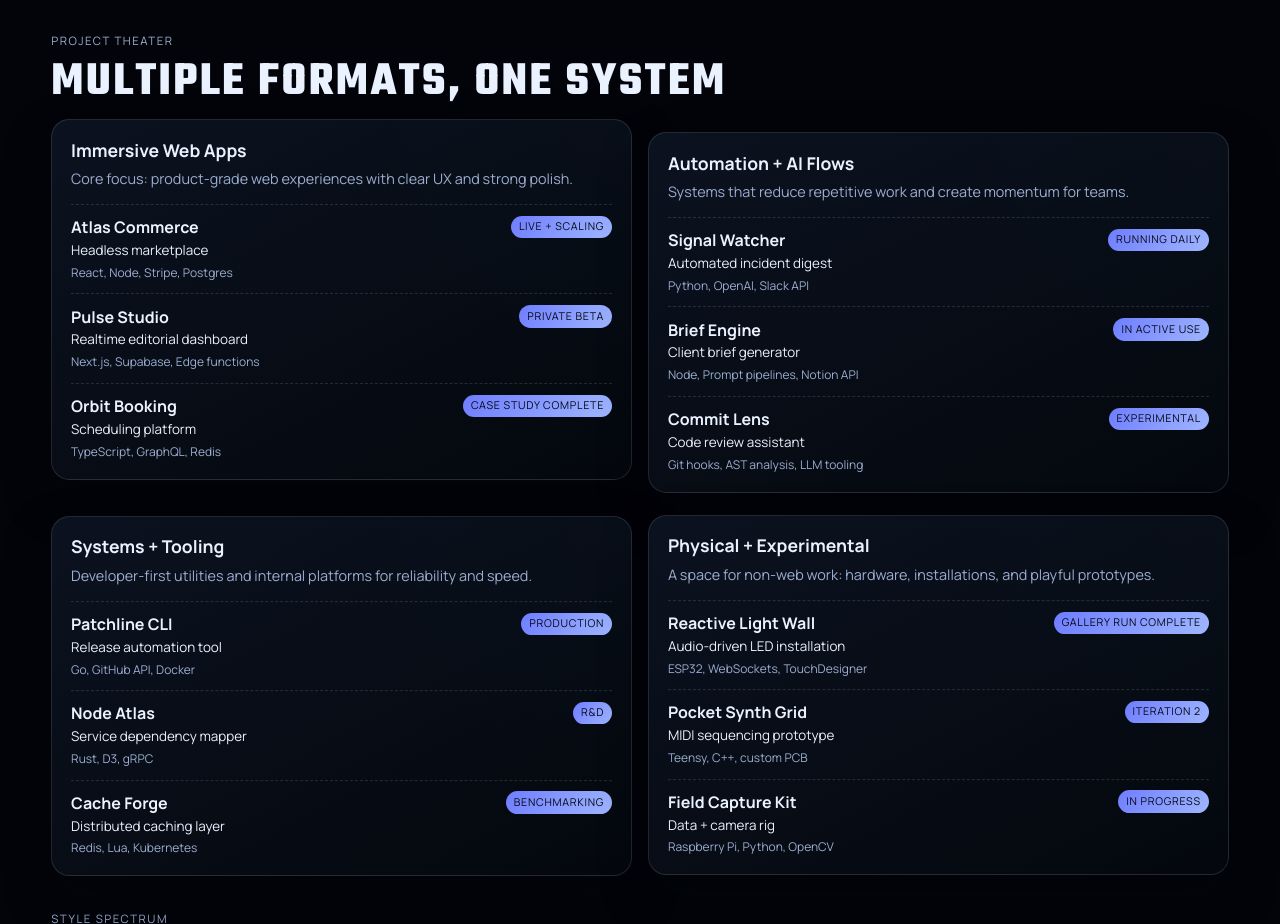
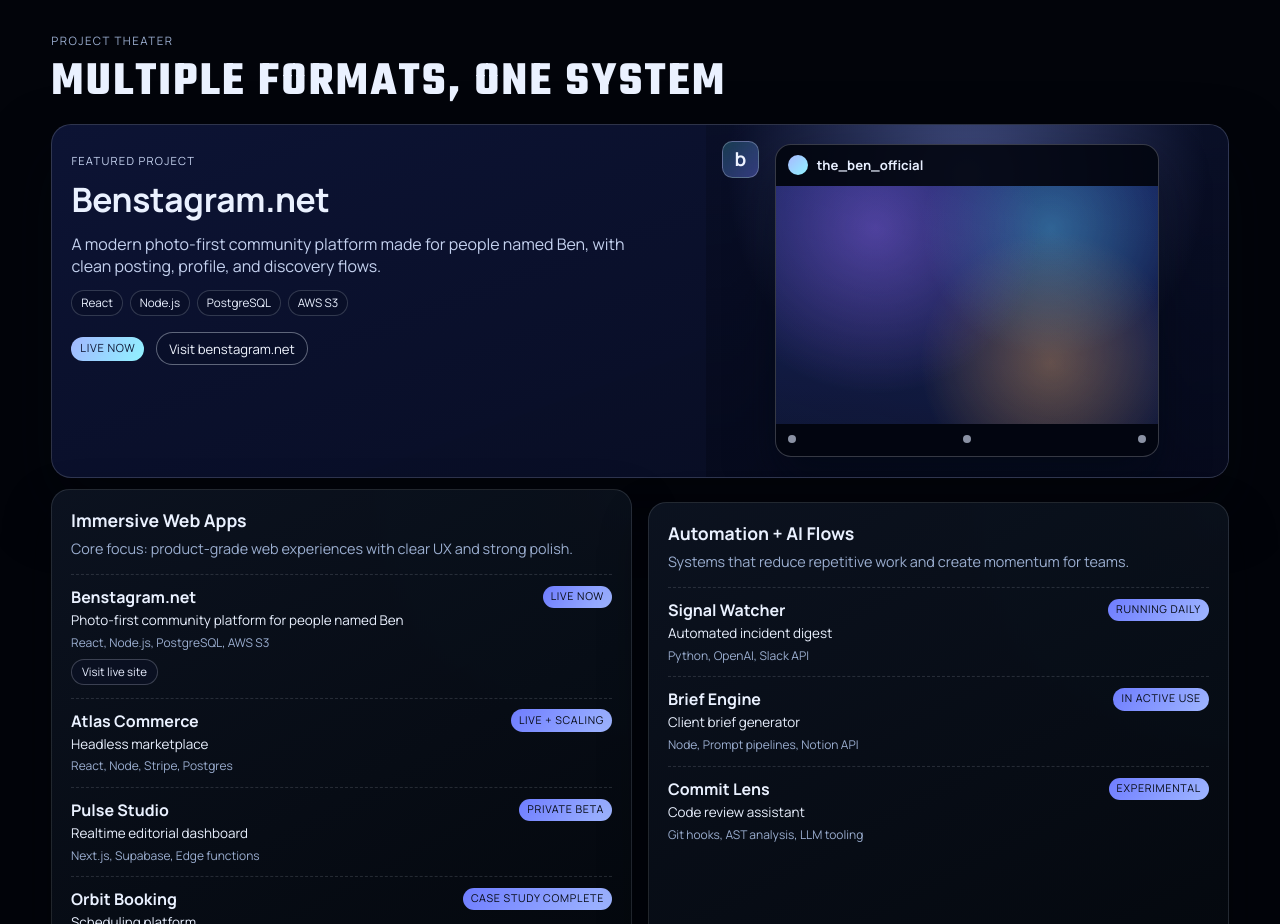
Before and after one commit to nkweeks/coding-around, a React (Vite) app: page / in a window 1280 px wide. Shown: the part 1660-2584 px from the top of the page. Built offline with nearby package versions, Linux system fonts and the light colour scheme.

Commit message:
Add featured Benstagram project card

```diff
--- a/src/App.css
+++ b/src/App.css
@@ -470,6 +470,172 @@
   gap: 1rem;
 }
 
+.featured-project-card {
+  display: grid;
+  grid-template-columns: 1.1fr 0.9fr;
+  gap: 1rem;
+  margin-bottom: 1rem;
+  border-radius: 1.25rem;
+  border: 1px solid rgba(234, 241, 255, 0.16);
+  background:
+    linear-gradient(160deg, rgba(14, 22, 58, 0.88), rgba(8, 13, 35, 0.92)),
+    radial-gradient(circle at 100% 0%, rgba(144, 168, 255, 0.24), transparent 44%);
+  box-shadow: 0 1.8rem 3.7rem rgba(3, 5, 12, 0.52);
+  overflow: hidden;
+}
+
+.featured-project-copy {
+  padding: 1.2rem;
+}
+
+.featured-project-kicker {
+  margin: 0;
+  text-transform: uppercase;
+  letter-spacing: 0.11em;
+  color: #a7b9e6;
+  font-size: 0.7rem;
+}
+
+.featured-project-copy h3 {
+  margin: 0.45rem 0 0;
+  font-family: var(--body-font);
+  font-size: clamp(1.55rem, 3.6vw, 2.1rem);
+  letter-spacing: -0.01em;
+}
+
+.featured-project-copy p {
+  margin: 0.66rem 0 0;
+  color: #c4d1ef;
+  max-width: 58ch;
+}
+
+.featured-project-tags {
+  margin-top: 0.8rem;
+  display: flex;
+  flex-wrap: wrap;
+  gap: 0.45rem;
+}
+
+.featured-project-tags span {
+  border-radius: 999px;
+  border: 1px solid rgba(234, 241, 255, 0.18);
+  padding: 0.25rem 0.55rem;
+  font-size: 0.73rem;
+  color: #eaf1ff;
+  background: rgba(10, 15, 39, 0.56);
+}
+
+.featured-project-actions {
+  margin-top: 1rem;
+  display: flex;
+  align-items: center;
+  gap: 0.72rem;
+  flex-wrap: wrap;
+}
+
+.featured-project-actions span {
+  border-radius: 999px;
+  padding: 0.27rem 0.56rem;
+  font-size: 0.7rem;
+  letter-spacing: 0.06em;
+  text-transform: uppercase;
+  color: #0f1634;
+  background: linear-gradient(120deg, #a2b7ff, #90f3ff);
+}
+
+.featured-project-actions a {
+  display: inline-flex;
+  align-items: center;
+  border-radius: 999px;
+  border: 1px solid rgba(234, 241, 255, 0.38);
+  padding: 0.42rem 0.78rem;
+  color: #f0f5ff;
+  font-size: 0.82rem;
+  background: rgba(9, 15, 38, 0.42);
+}
+
+.featured-project-visual {
+  position: relative;
+  min-height: 17rem;
+  padding: 1.2rem;
+  display: flex;
+  align-items: flex-end;
+  justify-content: center;
+  background:
+    radial-gradient(circle at 50% 14%, rgba(143, 163, 255, 0.42), transparent 60%),
+    linear-gradient(175deg, rgba(8, 13, 34, 0.52), rgba(6, 10, 28, 0.88));
+}
+
+.ben-logo-chip {
+  position: absolute;
+  top: 1rem;
+  left: 1rem;
+  width: 2.3rem;
+  height: 2.3rem;
+  border-radius: 0.65rem;
+  display: grid;
+  place-items: center;
+  color: #eef3ff;
+  font-weight: 700;
+  font-size: 1.2rem;
+  border: 1px solid rgba(234, 241, 255, 0.28);
+  background: linear-gradient(140deg, rgba(89, 241, 255, 0.2), rgba(114, 122, 255, 0.38));
+}
+
+.ben-post-card {
+  width: min(24rem, 100%);
+  border-radius: 1rem;
+  overflow: hidden;
+  border: 1px solid rgba(234, 241, 255, 0.22);
+  background: rgba(3, 6, 16, 0.9);
+  box-shadow: 0 1.5rem 2.8rem rgba(4, 8, 20, 0.58);
+}
+
+.ben-post-card header {
+  display: flex;
+  align-items: center;
+  gap: 0.55rem;
+  padding: 0.65rem 0.75rem;
+}
+
+.ben-avatar {
+  width: 1.25rem;
+  height: 1.25rem;
+  border-radius: 999px;
+  background: linear-gradient(135deg, #a8b8ff, #90f3ff);
+}
+
+.ben-post-card header p {
+  margin: 0;
+  color: #e8efff;
+  font-size: 0.82rem;
+  font-weight: 600;
+}
+
+.ben-post-image {
+  aspect-ratio: 16 / 10;
+  background:
+    linear-gradient(200deg, rgba(26, 36, 92, 0.22), rgba(17, 24, 58, 0.14)),
+    radial-gradient(circle at 26% 18%, rgba(156, 109, 255, 0.52), transparent 48%),
+    radial-gradient(circle at 72% 74%, rgba(255, 180, 90, 0.42), transparent 40%),
+    radial-gradient(circle at 72% 18%, rgba(95, 214, 255, 0.46), transparent 38%),
+    linear-gradient(180deg, #15245f, #0f1738);
+}
+
+.ben-post-card footer {
+  display: flex;
+  align-items: center;
+  gap: 0.42rem;
+  padding: 0.68rem 0.75rem 0.82rem;
+}
+
+.ben-post-card footer span {
+  width: 0.5rem;
+  height: 0.5rem;
+  border-radius: 999px;
+  background: rgba(222, 231, 255, 0.62);
+}
+
 .track-card {
   transform: translate3d(0, var(--float-y), 0);
   border-radius: 1.15rem;
@@ -550,6 +716,23 @@
 .track-card li em {
   color: var(--text-soft);
   font-size: 0.75rem;
+}
+
+.project-link {
+  display: inline-flex;
+  margin-top: 0.52rem;
+  padding: 0.28rem 0.62rem;
+  border-radius: 999px;
+  border: 1px solid rgba(234, 241, 255, 0.22);
+  font-size: 0.72rem;
+  color: #e8eeff;
+  background: rgba(12, 18, 42, 0.52);
+  transition: border-color 180ms ease, background-color 180ms ease;
+}
+
+.project-link:hover {
+  border-color: rgba(167, 184, 255, 0.92);
+  background: rgba(24, 34, 76, 0.66);
 }
 
 .spectrum-grid {
@@ -701,6 +884,7 @@
   }
 
   .focus-ribbon,
+  .featured-project-card,
   .track-grid,
   .spectrum-grid,
   .roadmap-grid {
--- a/src/App.jsx
+++ b/src/App.jsx
@@ -6,6 +6,13 @@
     title: 'Immersive Web Apps',
     note: 'Core focus: product-grade web experiences with clear UX and strong polish.',
     projects: [
+      {
+        name: 'Benstagram.net',
+        type: 'Photo-first community platform for people named Ben',
+        stack: 'React, Node.js, PostgreSQL, AWS S3',
+        status: 'Live now',
+        url: 'https://benstagram.net',
+      },
       {
         name: 'Atlas Commerce',
         type: 'Headless marketplace',
@@ -123,6 +130,16 @@
     detail: 'Launch experimental hardware and creative-tech section with video walkthroughs.',
   },
 ]
+
+const featuredProject = {
+  name: 'Benstagram.net',
+  label: 'Featured Project',
+  summary:
+    'A modern photo-first community platform made for people named Ben, with clean posting, profile, and discovery flows.',
+  stack: ['React', 'Node.js', 'PostgreSQL', 'AWS S3'],
+  status: 'Live now',
+  url: 'https://benstagram.net',
+}
 
 function CodingAroundMark() {
   return (
@@ -450,6 +467,43 @@
             <h2>Multiple formats, one system</h2>
           </div>
 
+          <article className="featured-project-card">
+            <div className="featured-project-copy">
+              <p className="featured-project-kicker">{featuredProject.label}</p>
+              <h3>{featuredProject.name}</h3>
+              <p>{featuredProject.summary}</p>
+              <div className="featured-project-tags">
+                {featuredProject.stack.map((item) => (
+                  <span key={item}>{item}</span>
+                ))}
+              </div>
+              <div className="featured-project-actions">
+                <span>{featuredProject.status}</span>
+                <a href={featuredProject.url} target="_blank" rel="noreferrer">
+                  Visit benstagram.net
+                </a>
+              </div>
+            </div>
+
+            <div className="featured-project-visual" aria-hidden="true">
+              <div className="ben-logo-chip">
+                <span>b</span>
+              </div>
+              <div className="ben-post-card">
+                <header>
+                  <div className="ben-avatar" />
+                  <p>the_ben_official</p>
+                </header>
+                <div className="ben-post-image" />
+                <footer>
+                  <span />
+                  <span />
+                  <span />
+                </footer>
+              </div>
+            </div>
+          </article>
+
           <div className="track-grid">
             {projectTracks.map((track, index) => (
               <article
@@ -470,6 +524,11 @@
                       </header>
                       <small>{project.type}</small>
                       <em>{project.stack}</em>
+                      {project.url && (
+                        <a href={project.url} target="_blank" rel="noreferrer" className="project-link">
+                          Visit live site
+                        </a>
+                      )}
                     </li>
                   ))}
                 </ul>
```
